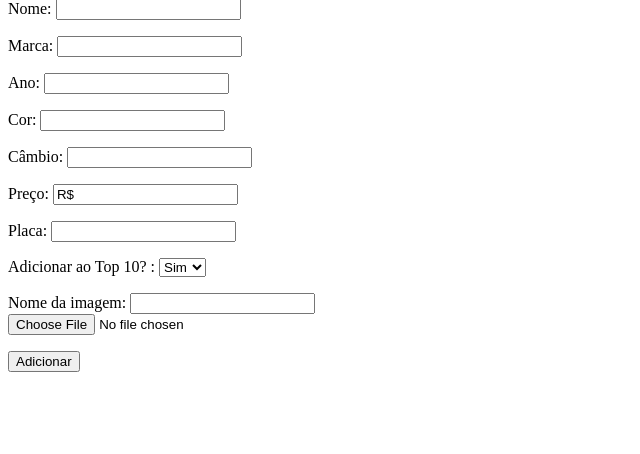
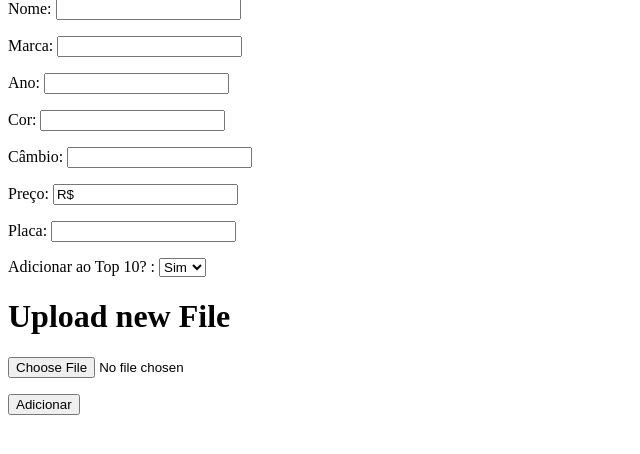
Before and after one commit to viniciussds2000/Trabalho_semestral_3-semestre, a Flask app: page /incluir_anuncio in a window 1280 px wide. Shown: the part 189-643 px from the top of the page, without its empty margins (0-640 px from the left). Run offline with Flask 2, Linux system fonts and the light colour scheme; data that the repository does not hold is empty.

Commit message:
Adicionando imagem na pasta, mas n esta mostrando na tabela

```diff
--- a/BD.py
+++ b/BD.py
@@ -25,9 +25,14 @@ def excluir_user(cursor,conn,login,senha):
     cursor.execute(f'DELETE FROM `semestral3.`.`usuarios` WHERE usuario = "{login}" and senha = "{senha}"')
     conn.commit()
 
-def incluir_anuncio(cursor,conn,nome,marca,ano,cor,cambio,preço,placa,top10):
-    cursor.execute(f'INSERT into `semestral3.`.`carros` (nome,marca,ano,cor,cambio,preço,placa,top10) VALUES ("{nome}","{marca}","{ano}","{cor}","{cambio}","{preço}","{placa}","{top10}")')
+def incluir_anuncio(cursor,conn,nome,marca,ano,cor,cambio,preço,placa,top10,data):
+    cursor.execute(f'INSERT into `semestral3.`.`carros` (nome,marca,ano,cor,cambio,preço,placa,top10,url) VALUES ("{nome}","{marca}","{ano}","{cor}","{cambio}","{preço}","{placa}","{top10}","{data}")')
     conn.commit()
+
+'''def adicionar_imagem(cursor,conn,data):
+    cursor.execute(f'INSERT INTO carros (url) VALUES ("{data}")')
+    conn.commit()'''
+
 
 def excluir_anuncio(cursor,conn,placa):
     cursor.execute(f'DELETE FROM `semestral3.`.`carros` WHERE placa = "{placa}"')
@@ -36,7 +41,7 @@ def excluir_anuncio(cursor,conn,placa):
 def get_carros(cursor):
 
     # Executar o SQL
-    cursor.execute(f'SELECT carros.nome,carros.marca,carros.ano,carros.cor,carros.cambio,carros.preço,carros.placa,carros.top10 '
+    cursor.execute(f'SELECT * '
                    'FROM carros')
 
     # Recuperando o retorno do BD
@@ -45,8 +50,20 @@ def get_carros(cursor):
     # Retornar os dados
     return carros
 
+def get_carro_id(cursor,numero_carro):
+
+    # Executar o SQL
+    cursor.execute(f'SELECT * FROM carros WHERE id = "{numero_carro}"')
+
+    # Recuperando o retorno do BD
+    carros = cursor.fetchall()
+
+    # Retornar os dados
+    return carros
+
+
 def get_top10(cursor):
-    cursor.execute(f'SELECT carros.nome,carros.marca,carros.ano,carros.cor,carros.cambio,carros.preço,carros.placa '
+    cursor.execute(f'SELECT carros.id,carros.nome,carros.marca,carros.ano,carros.cor,carros.cambio,carros.preço,carros.placa '
                    'FROM carros WHERE top10 = "1"')
 
     top10 = cursor.fetchall()
@@ -58,6 +75,8 @@ def edit_top10(cursor,conn,top,placa):
     conn.commit()
 
 
-def adicionar_imagem(cursor,conn,data):
-    cursor.execute(f'INSERT INTO data VALUES LOAD_FILE("{data}"))')
+
+
+def call_imagem(cursor,conn,carro):
+    cursor.execute(f'SELECT url FROM carros WHERE nome = "{carro}"')
     conn.commit()
--- a/main.py
+++ b/main.py
@@ -1,14 +1,19 @@
-from flask import Flask,render_template,request,send_file
+import os
+
+from flask import Flask,flash,render_template,request,redirect,url_for,send_file,send_from_directory
 from flaskext.mysql import MySQL
 from werkzeug.utils import secure_filename
 from BD import *
 
 app = Flask(__name__)
 
+UP_FOLDER = 'imagens\\carros'
+ALLOWED_EXTENSIONS = set(['png', 'jpg', 'jpeg'])
 mysql = MySQL()
 
 mysql.init_app(app)
 
+app.config['UP_FOLDER'] = UP_FOLDER
 app.config['MYSQL_DATABASE_USER'] = 'root'
 app.config['MYSQL_DATABASE_PASSWORD'] = ''
 app.config['MYSQL_DATABASE_DB'] = 'semestral3.'
@@ -17,12 +22,13 @@ app.config['MYSQL_DATABASE_DB'] = 'semestral3.'
 def home():
     cursor = mysql.get_db().cursor()
 
-    return render_template("home.html",carros=get_top10(cursor))
+    return render_template("home.html",detail_url='http://127.0.0.1:5000/detalhes/carro/',carros=get_top10(cursor))
 
-@app.route('/detalhes')
-def detalhes_carro():
-    cursor= mysql.get_db().cursor()
-    return render_template('detalhes.html', carros=get_carros(cursor))
+@app.route('/detalhes/carro/<carros>', methods=['GET','POST'])
+def detalhes_carro(carro):
+    conn= mysql.connect()
+    cursor=conn.cursor()
+    return render_template('detalhes.html', carros=get_carro_id(cursor, numero_carro),url=call_imagem(cursor,conn,carro))
 
 
 
@@ -112,6 +118,11 @@ def Incluir_anuncio():
     cursor = mysql.get_db().cursor()
     return render_template('incluir_anuncio.html',carros=get_carros(cursor))
 
+
+def allowed_file(filename):
+    return '.' in filename and \
+           filename.rsplit('.', 1)[1].lower() in ALLOWED_EXTENSIONS
+
 @app.route('/anuncio_incluso', methods=['GET','POST'])
 def incluindo_anuncio():
     if request.method == 'POST':
@@ -123,26 +134,52 @@ def incluindo_anuncio():
         preçocarro=request.form.get('preçocar')
         placacarro=request.form.get('placacar')
         top10 = request.form.get('top_choice')
+        file = request.form.get('file')
         if top10 == "Sim":
             top10=1
         else:
             top10=0
-        #arquivo = request.files['file']
 
-        conn = mysql.connect()
-        cursor = conn.cursor()
+        if 'file' not in request.files:
+            flash('No file part')
+            return redirect(request.url)
+        file = request.files['file']
+        if file.filename == '':
+            flash('No selected file')
+            return redirect(request.url)
+        if file and allowed_file(file.filename):
+            filename = secure_filename(file.filename)
+            file_location = os.path.join(app.config['UP_FOLDER'], filename)
+            print(filename)
+            print(file_location)
+            print(file_location)
+            escaped_file_location = file_location.replace('\\', '/')
+            print(escaped_file_location)
+            file.save(os.path.join(app.config['UP_FOLDER'], filename))
 
-        #adicionar_imagem(cursor,conn,arquivo)
-        incluir_anuncio(cursor,conn,nomecarro,marcacarro,anocarro,corcarro,cambiocarro,preçocarro,placacarro,top10)
+            conn = mysql.connect()
+            cursor = conn.cursor()
 
-        cursor.close()
-        conn.close()
+
+            # adicionar_imagem(cursor,conn,arquivo)
+            incluir_anuncio(cursor, conn, nomecarro, marcacarro, anocarro, corcarro, cambiocarro, preçocarro,
+                            placacarro, top10,escaped_file_location)
+
+            cursor.close()
+            conn.close()
+
+            return redirect(url_for('uploads_file', filename=filename))
+    return render_template('incluir_anuncio')
+
+@app.route('/upload/<filename>', methods=['GET','POST'])
+def uploads_file(filename):
+
+
+    return send_from_directory(app.config['UP_FOLDER'],
+                               filename)
 
 
 
-        return render_template('incluso.html')
-    else:
-        return render_template('adm_page.html')
 
 
 @app.route('/excluir_anuncio')
@@ -194,16 +231,55 @@ def top_editado():
         return render_template('incluso.html')
     else:
         return render_template('adm_page.html')
+'''
+def allowed_file(filename):
+    return '.' in filename and \
+           filename.rsplit('.', 1)[1].lower() in ALLOWED_EXTENSIONS
+
+@app.route('/upload', methods=['GET','POST'])
+def upload():
+    if request.method == 'POST':
+        # check if the post request has the file part
+        if 'file' not in request.files:
+            flash('No file part')
+            return redirect(request.url)
+        file = request.files['file']
+        # if user does not select file, browser also
+        # submit an empty part without filename
+        if file.filename == '':
+            flash('No selected file')
+            return redirect(request.url)
+        if file and allowed_file(file.filename):
+            filename = secure_filename(file.filename)
+            file_location = os.path.join(app.config['UP_FOLDER'], filename)
+            print(file_location)
+            escaped_file_location  = file_location.replace('\\','/')
+            print(escaped_file_location)
+            file.save(os.path.join(app.config['UP_FOLDER'], filename))
+
+            conn = mysql.connect()
+            cursor = conn.cursor()
+
+            adicionar_imagem(cursor, conn, filename)
+
+            cursor.close()
+            conn.close()
+
+            return redirect(url_for('uploads_file',filename=filename))
+    return render_template('teste.html')
+
+@app.route('/upload/<filename>', methods=['GET','POST'])
+def uploads_file(filename):
 
 
-
+    return send_from_directory(app.config['UP_FOLDER'],
+                               filename)'''
 
 
 @app.route('/carros_reservados')
 def reservas():
     cursor = mysql.get_db().cursor()
-    return render_template('carros_reservados.html',carros=get_carros(cursor))
-
+    return render_template('carros_reservados.html',carros=get_carros(cursor), base_url='http://127.0.0.1:5000/upload/')
 
 
 
--- a/templates/detalhes.html
+++ b/templates/detalhes.html
@@ -7,5 +7,6 @@
 <body>
 Detalhes
 
+
 </body>
 </html>
--- a/templates/edit_top10.html
+++ b/templates/edit_top10.html
@@ -21,7 +21,6 @@
             </tr>
         {% for car in carros %}
             <tr>
-                <td>{{car[0]}}</td>
                 <td>{{car[1]}}</td>
                 <td>{{car[2]}}</td>
                 <td>{{car[3]}}</td>
@@ -29,6 +28,7 @@
                 <td>{{car[5]}}</td>
                 <td>{{car[6]}}</td>
                 <td>{{car[7]}}</td>
+                <td>{{car[8]}}</td>
             </tr>
         {% endfor %}
     </table>
--- a/templates/home.html
+++ b/templates/home.html
@@ -43,6 +43,7 @@
     <table border="1">
         <h1>Top carros mais vendidos</h1>
         <tr>
+
                 <td>Nome</td>
                 <td>Marca</td>
                 <td>Ano </td>
@@ -54,13 +55,14 @@
                 </tr>
             {% for car in carros %}
                 <tr>
-                    <td><a href="/detalhes">{{car[0]}}</a></td>
+
                     <td>{{car[1]}}</td>
                     <td>{{car[2]}}</td>
                     <td>{{car[3]}}</td>
                     <td>{{car[4]}}</td>
                     <td>{{car[5]}}</td>
                     <td>{{car[6]}}</td>
+                    <td>{{car[7]}}</td>
                 </tr>
             {% endfor %}
         </table>
--- a/templates/incluir_anuncio.html
+++ b/templates/incluir_anuncio.html
@@ -81,14 +81,20 @@
                 <option>Sim</option>
                 <option>Não</option>
             </select>
-        </p>
-             Nome da imagem: <input type="text" name="titulo"><br/>
-            <input type=file name=file>
-        </p>
+
         </p>
 
+
+        <h1>Upload new File</h1>
+          <input type=file name=file>
+<!--            <input type=submit value=Upload>-->
+            <p>
             <input type="submit" name="add_carbt" value="Adicionar">
         </p>
     </form>
+
+
+
+
 </body>
 </html>
```
Also changed, not shown: templates/carros_reservados.html (+6 -1 lines), templates/teste.html (added, +15 -0 lines), imagens/carros/panamera.jpg (added).
